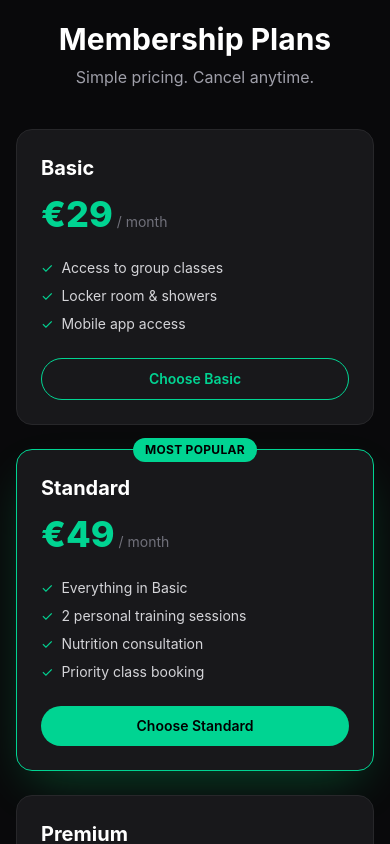
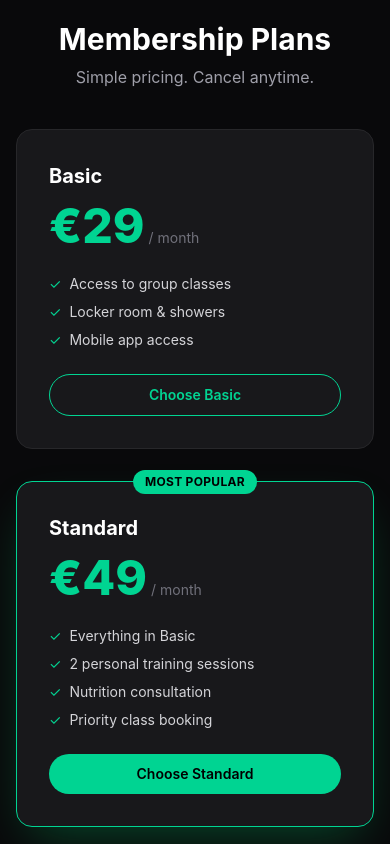
Before and after one commit to nurabsystems/pulse-fitness, a React (Vite) app: page / in a window 390 px wide. Shown: the part 7640-8484 px from the top of the page. Built offline with nearby package versions, Linux system fonts and the light colour scheme.

Commit message:
fix: make pricing cards responsive with flexbox and equal height

```diff
--- a/src/components/Pricing.jsx
+++ b/src/components/Pricing.jsx
@@ -1,5 +1,6 @@
 // Pricing — membership plans from data.
-// Uses a nested map for the feature list.
+// Uses Flexbox so cards respond cleanly across all screen sizes
+// and stay equal height regardless of content length.
 
 import { pricingPlans } from '../data/pricing'
 
@@ -15,11 +16,15 @@ export function Pricing() {
         </p>
       </header>
 
-      <div className="mt-10 grid grid-cols-1 gap-6 md:grid-cols-3">
+      {/* Flex container — centers any number of cards, wraps responsively */}
+      <div className="mt-10 flex flex-wrap justify-center gap-8">
         {pricingPlans.map((plan) => (
+          <div
+            key={plan.id}
+            className="flex w-full max-w-sm md:w-[calc(33.333%-1.5rem)]"
+          >
             <article
-            key={plan.id}
-            className={`relative rounded-2xl border bg-zinc-900 p-6 transition hover:-translate-y-1 ${
+              className={`relative flex w-full flex-col rounded-2xl border bg-zinc-900 p-8 transition hover:-translate-y-1 ${
                 plan.featured
                   ? 'border-emerald-400 shadow-[0_20px_50px_-15px_rgba(0,230,118,0.3)]'
                   : 'border-zinc-800'
@@ -35,13 +40,14 @@ export function Pricing() {
               <h3 className="text-xl font-bold text-white">{plan.name}</h3>
 
               <p className="mt-3 flex items-baseline gap-1">
-              <span className="text-4xl font-extrabold text-emerald-400">
+                <span className="text-5xl font-extrabold text-emerald-400">
                   €{plan.price}
                 </span>
                 <span className="text-sm text-zinc-500">/ month</span>
               </p>
 
-            <ul className="mt-6 space-y-2 text-sm">
+              {/* flex-grow pushes the CTA button to the bottom of every card */}
+              <ul className="mt-6 flex-grow space-y-2 text-sm">
                 {plan.features.map((feature) => (
                   <li key={feature} className="flex gap-2 text-zinc-300">
                     <span className="text-emerald-400">✓</span>
@@ -61,6 +67,7 @@ export function Pricing() {
                 Choose {plan.name}
               </a>
             </article>
+          </div>
         ))}
       </div>
     </section>
```
Lines whose indentation alone changed are shown as unchanged.
